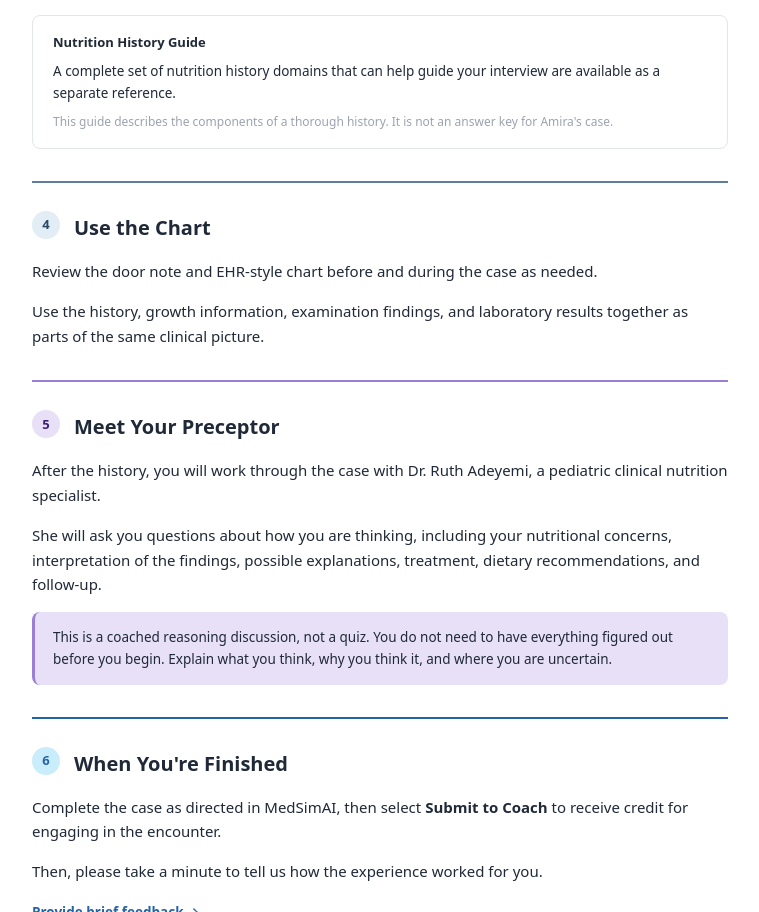
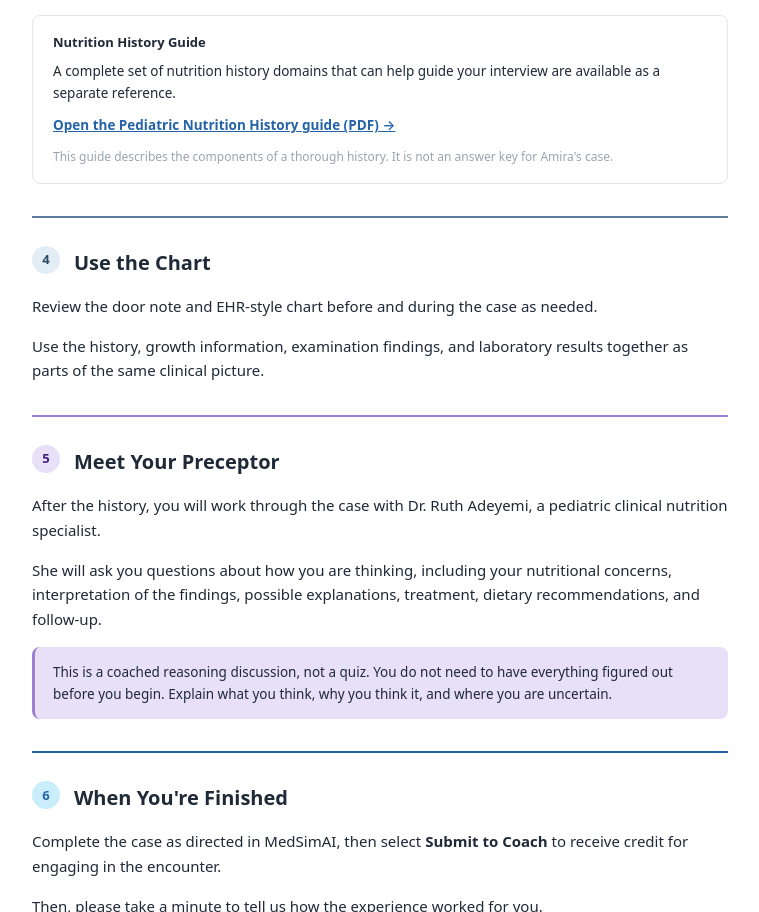
Before and after one commit to mnhillard-wq/medsimai, a plain HTML site: page amira-kante-orientation.html in a window 1280 px wide. Shown: the part 1251-2163 px from the top of the page, without its empty margins (260-1019 px from the left). Drawn offline with Linux system fonts and the light colour scheme.

Commit message:
Amira Kante orientation: link the Pediatric Nutrition History guide PDF
Co-Authored-By: Claude Fable 5.2 <noreply@anthropic.com>
Claude-Session: https://claude.ai/code/session_01TQsqBmhQtchW8xx7T66g4R

```diff
--- a/amira-kante-orientation.html
+++ b/amira-kante-orientation.html
@@ -71,6 +71,7 @@ a:hover{color:#1d4f85}
 <div style="border:1px solid var(--gray-200);border-radius:8px;padding:16px 20px">
 <strong style="display:block;font-size:13px;margin-bottom:6px">Nutrition History Guide</strong>
 <p style="margin:0 0 8px;font-size:13.5px">A complete set of nutrition history domains that can help guide your interview are available as a separate reference.</p>
+<p style="margin:0 0 10px"><a href="NutritionCaseAssessmentChecklist.pdf" target="_blank" rel="noopener" style="font-size:13.5px;font-weight:600">Open the Pediatric Nutrition History guide (PDF) →</a></p>
 <p style="margin:0;font-size:12px;color:var(--gray-400)">This guide describes the components of a thorough history. It is not an answer key for Amira's case.</p>
 </div>
 </section>
```
